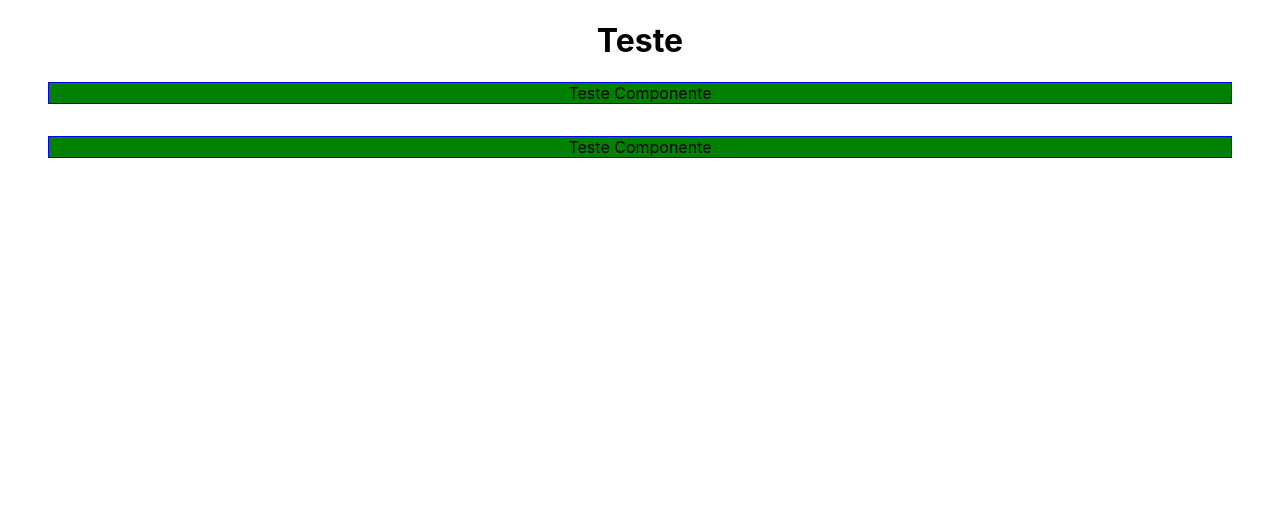
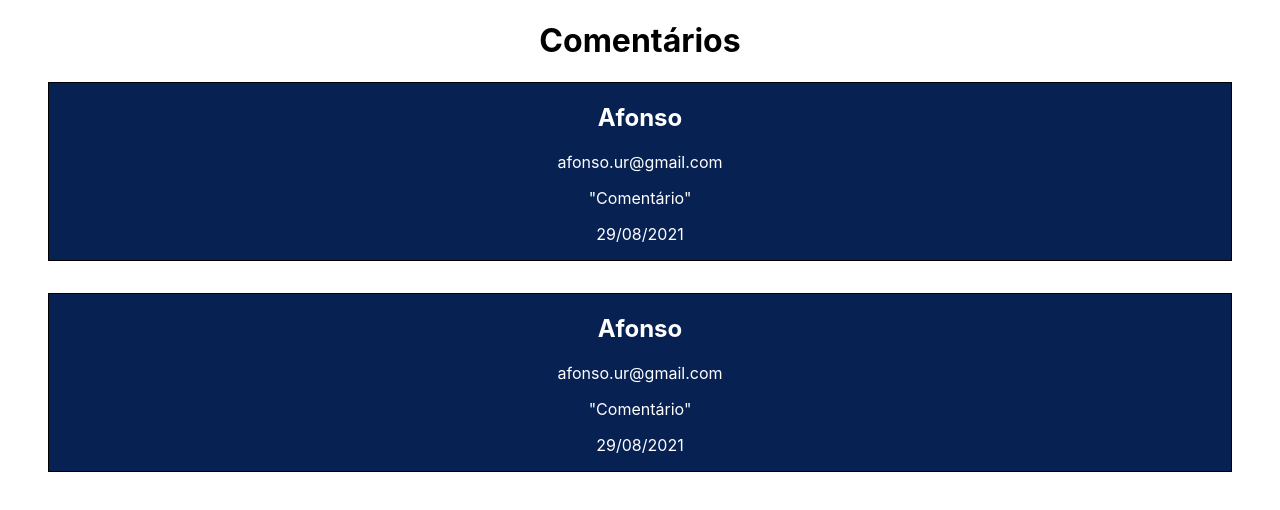
Before and after one commit to Afonso-Lagedo/React, a React (Create React App) app in the folder react-projeto/: page / in a window 1280 px wide. Shown: the top 510 px of the page. Built offline with nearby package versions, Linux system fonts and the light colour scheme.

Commit message:
Components

```diff
--- a/react-projeto/src/App.js
+++ b/react-projeto/src/App.js
@@ -6,7 +6,7 @@ import Comentario from './components/Comentario';
 function App() {
   return (
     <div className="App">
-      <h1>Teste</h1>
+      <h1>Comentários</h1>
       <Comentario/>
       <Comentario/>
     </div>
--- a/react-projeto/src/components/Comentario.css
+++ b/react-projeto/src/components/Comentario.css
@@ -1,5 +1,6 @@
 .Classe{
-    background-color: green;
+    background-color:#072152;
     margin-bottom: 2rem;
-    border: 1px solid blue;
+    border: 1px solid #000;
+    color: #fff;
 }
--- a/react-projeto/src/components/Comentario.js
+++ b/react-projeto/src/components/Comentario.js
@@ -3,8 +3,35 @@ import './Comentario.css'
 
 //jsx
 //one div for one components
-const Comentario = () => (
-    <div className="Classe">Teste Componente</div>
+/*const Comentario = () => (//for show function is in {}
+    <>
+        <div className="Classe">Teste Componente 2+3</div>
+        <div className="Classe">Teste Componente {2+3}</div>
+    </>
+);*/
+
+//for return
+/*const Comentario = () => {
+
+    const a=5;
+    const b=7;
+
+    return(
+        <>
+            <div className="Classe">Teste Componente 2+3</div>
+            <div className="Classe">Teste Componente {2+3}</div>
+            <div className="Classe">Teste Componente {a+b}</div>
+        </>
+    )
+};*/
+
+const Comentario = () => (//for show function is in {}
+    <div className="Classe">
+        <h2>Afonso</h2>
+        <p>afonso.ur@gmail.com</p>
+        <p>"Comentário"</p>
+        <p>29/08/2021</p>
+    </div>
 );
 
 export default Comentario;
```
